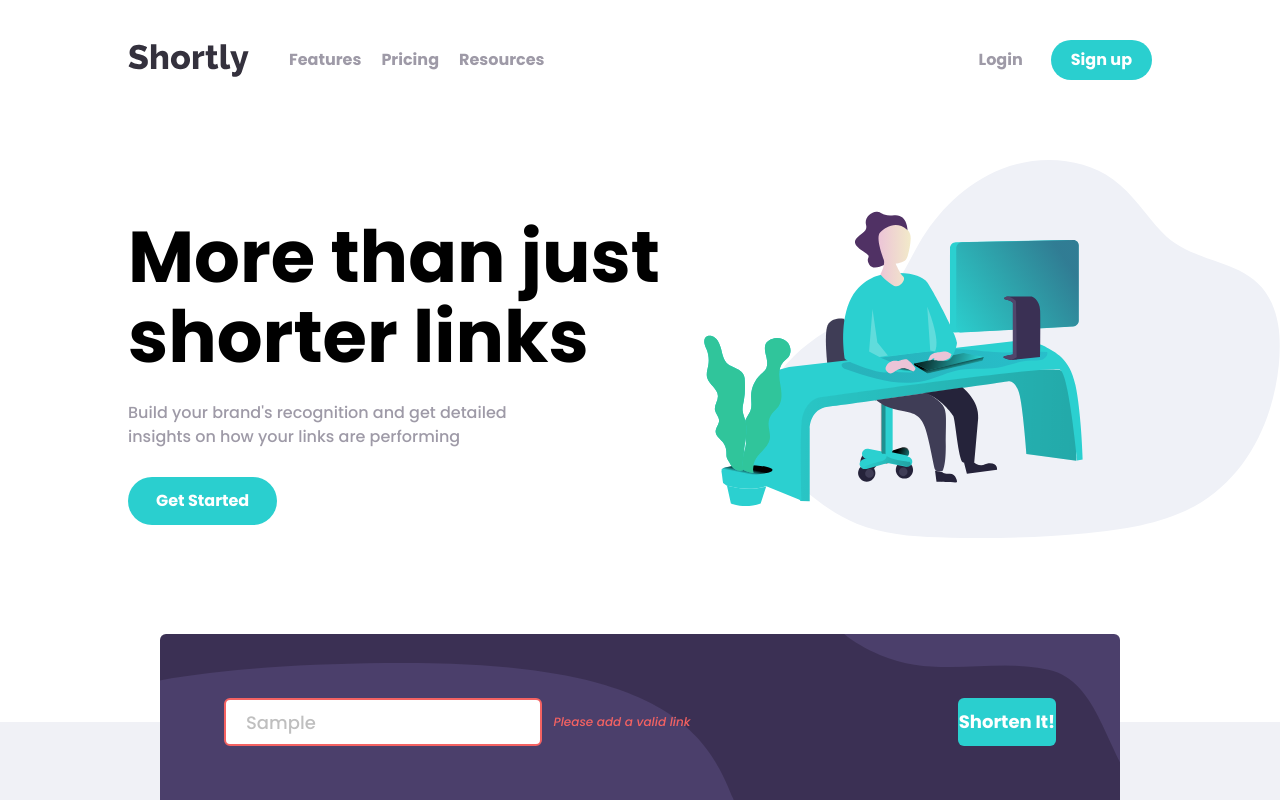
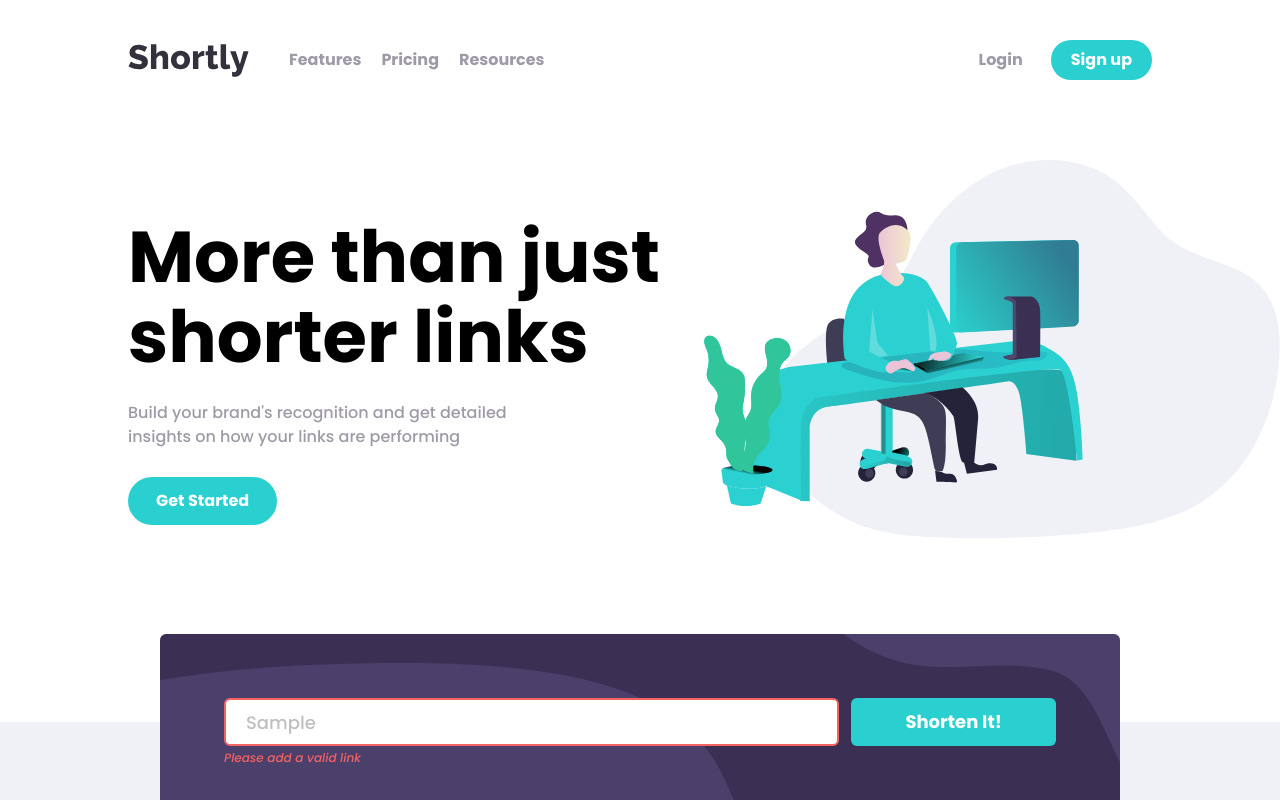
Before and after one commit to phichayut-pak/url-shortening, a Next.js app: page / in a window 1280 px wide. Both pictures are taken after typing "Sample" into the empty fields and a click on the button "Shorten It!". Shown: the top 800 px of the page. Built offline with nearby package versions, Linux system fonts and the light colour scheme.

Commit message:
fixed InputBox

```diff
--- a/components/InputBox.jsx
+++ b/components/InputBox.jsx
@@ -64,10 +64,10 @@ const InputBox = ({ className, onSubmitLink }) => {
 
   return (
     <div id="input_bg" className={`${classes.input_bg} absolute left-0 right-0 ml-auto mr-auto w-11/12 lg:w-3/4 -bottom-[4.5rem] lg:-bottom-[5.5rem] py-5 lg:py-16 bg-dark-violet px-7 lg:px-16 rounded-md`}>
-      <form onSubmit={submitHandler} className='flex flex-col lg:flex-row justify-start items-center space-x-0 space-y-3 lg:space-x-3 lg:space-y-0'>
+      <form onSubmit={submitHandler} className='relative flex flex-col lg:flex-row justify-start items-center space-x-0 space-y-3 lg:space-x-3 lg:space-y-0'>
 
         <input id="input_link" ref={link} type="text" className={`w-full lg:w-9/12 h-12 rounded-md px-5 font-poppins font-medium text-gray placeholder:font-poppins placeholder:font-medium placeholder:text-gray text-lg placeholder:text-lg outline-none ${!isValid.status ? 'border-2 border-red' : ''}`} placeholder='Shorten a link here...'/>
-        <label htmlFor="input_link" className={`font-poppins font-medium text-xs text-red w-full italic ${!isValid.status ? 'block' : 'hidden'}`}>{isValid.message}</label>
+        <label htmlFor="input_link" className={`lg:absolute lg:-bottom-5 lg:-left-3 font-poppins font-medium text-xs text-red w-full italic ${!isValid.status ? '' : 'hidden'}`}>{isValid.message}</label>
 
         <div className='w-full lg:w-3/12 bg-cyan h-12 rounded-md transition duration-100 ease-in hover:bg-[#9BE3E2]'>
           <button type="submit" onClick={submitHandler} className='inline-flex justify-center items-center w-full h-full font-poppins font-bold text-white text-lg'>Shorten It!</button>
--- a/pages/api/hello.js
+++ /dev/null
@@ -1,5 +0,0 @@
-// Next.js API route support: https://nextjs.org/docs/api-routes/introduction
-
-export default function handler(req, res) {
-  res.status(200).json({ name: 'John Doe' })
-}
```
